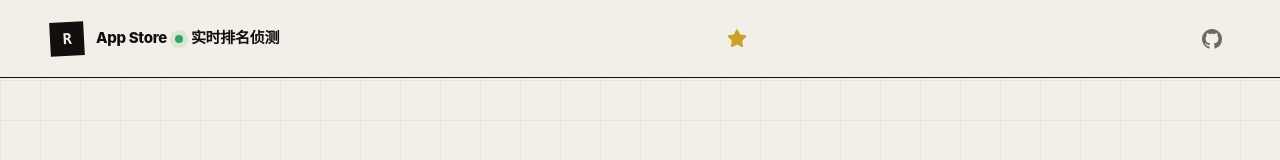
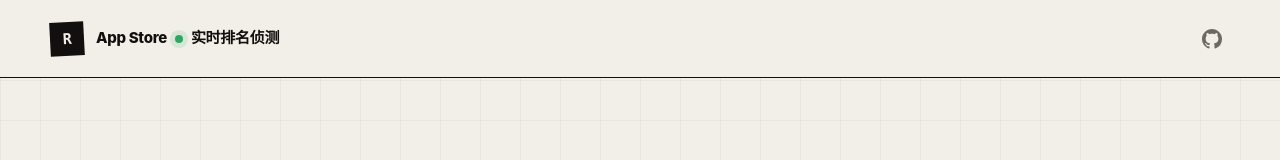
Before and after one commit to aoengs/app-rank-checker, a Next.js app: page / in a window 1280 px wide. Shown: the top 160 px of the page. Built offline with nearby package versions, Linux system fonts and the light colour scheme.

Commit message:
移除导航栏 Star 图标

```diff
--- a/app/globals.css
+++ b/app/globals.css
@@ -44,8 +44,6 @@ main {
 .brand-mark { width: 34px; height: 34px; display: grid; place-items: center; background: var(--ink); color: var(--paper); font-family: "SF Mono", "Cascadia Code", "Menlo", monospace; font-weight: 800; transform: rotate(-3deg); }
 .nav-github { display: grid; place-items: center; width: 36px; height: 36px; border-radius: 6px; color: var(--muted); transition: color .15s, background .15s; }
 .nav-github:hover { color: var(--ink); background: var(--paper-deep); }
-.nav-star { color: #c9a227; }
-.nav-star:hover { color: #e3b341; }
 
 .hero { max-width: 1180px; margin: 0 auto; padding: 84px 0 52px; }
 .eyebrow, .result-label { font-family: "SF Mono", "Cascadia Code", "Menlo", monospace; text-transform: uppercase; font-size: 11px; font-weight: 720; letter-spacing: .12em; }
--- a/app/page.tsx
+++ b/app/page.tsx
@@ -341,9 +341,6 @@ export default function Home() {
           <span className="brand-mark" aria-hidden="true">R</span>
           <span className="brand-text">App Store<i className="brand-dot" />实时排名侦测</span>
         </a>
-        <a className="nav-github nav-star" href="https://github.com/aoengs/app-rank-checker" target="_blank" rel="noreferrer" aria-label="Star on GitHub">
-          <svg width="20" height="20" viewBox="0 0 16 16" fill="currentColor"><path d="M8 .25a.75.75 0 0 1 .673.418l1.882 3.815 4.21.612a.75.75 0 0 1 .416 1.279l-3.046 2.97.719 4.192a.751.751 0 0 1-1.088.791L8 12.347l-3.766 1.98a.75.75 0 0 1-1.088-.79l.72-4.194L.818 6.374a.75.75 0 0 1 .416-1.28l4.21-.611L7.327.668A.75.75 0 0 1 8 .25"/></svg>
-        </a>
         <a className="nav-github" href="https://github.com/aoengs" target="_blank" rel="noreferrer" aria-label="GitHub">
           <svg width="20" height="20" viewBox="0 0 16 16" fill="currentColor"><path fillRule="evenodd" d="M8 0C3.58 0 0 3.58 0 8c0 3.54 2.29 6.53 5.47 7.59.4.07.55-.17.55-.38 0-.19-.01-.82-.01-1.49-2.01.37-2.53-.49-2.69-.94-.09-.23-.48-.94-.82-1.13-.28-.15-.68-.52-.01-.53.63-.01 1.08.58 1.23.82.72 1.21 1.87.87 2.33.66.07-.52.28-.87.51-1.07-1.78-.2-3.64-.89-3.64-3.95 0-.87.31-1.59.82-2.15-.08-.2-.36-1.02.08-2.12 0 0 .67-.21 2.2.82.64-.18 1.32-.27 2-.27s1.36.09 2 .27c1.53-1.04 2.2-.82 2.2-.82.44 1.1.16 1.92.08 2.12.51.56.82 1.27.82 2.15 0 3.07-1.87 3.75-3.65 3.95.29.25.54.73.54 1.48 0 1.07-.01 1.93-.01 2.2 0 .21.15.46.55.38A8.01 8.01 0 0 0 16 8c0-4.42-3.58-8-8-8"/></svg>
         </a>
```
